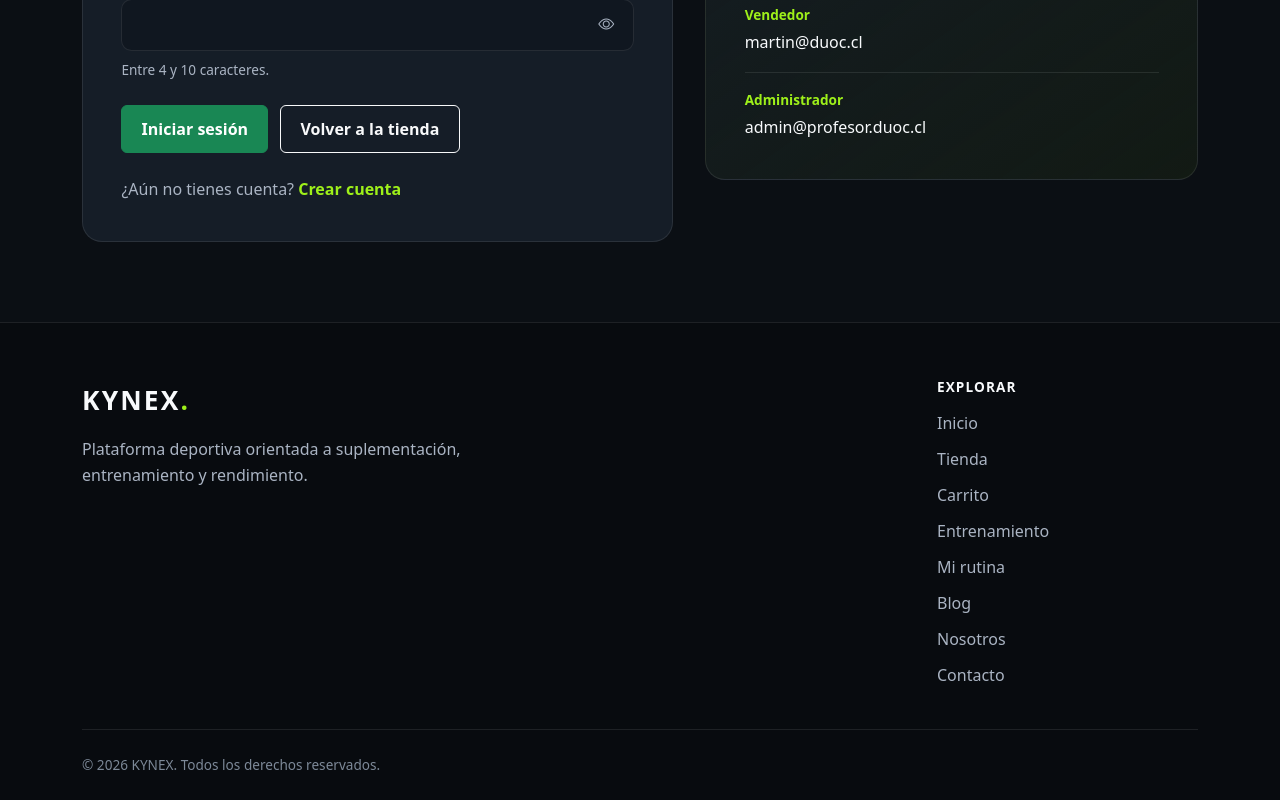
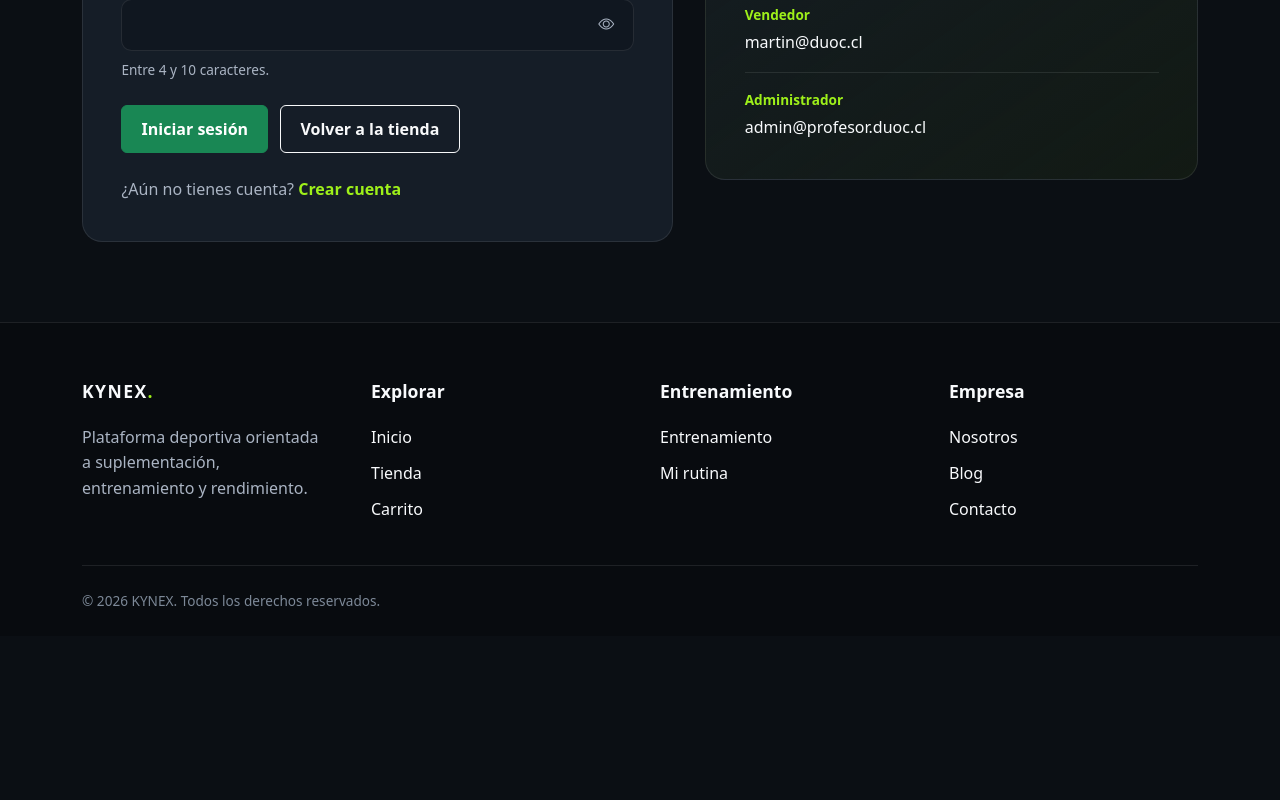
Before and after one commit to AlexanderLlanten/Fs2_pROYECTO, a React (Vite) app: page /login in a window 1280 px wide. Shown: the part 729-1529 px from the top of the page. After the commit the page ends 1365 px from the top, so only its background shows below. Built offline with nearby package versions, Linux system fonts and the light colour scheme; no server answers.

Commit message:
style: organiza el footer en columnas con los enlaces existentes

```diff
--- a/src/components/organisms/Footer.jsx
+++ b/src/components/organisms/Footer.jsx
@@ -12,8 +12,8 @@ function Footer() {
     return (
         <footer className="kynex-footer">
             <div className="container">
-                <div className="row gy-4 justify-content-between">
-                    <div className="col-12 col-md-7 col-lg-5">
+                <nav className="kynex-footer-grid" aria-label="Navegación del pie de página">
+                    <div>
                         <BrandLink />
                         <p className="kynex-footer-description">
                             Plataforma deportiva orientada a suplementación,
@@ -21,22 +21,32 @@ function Footer() {
                         </p>
                     </div>
 
-                    <div className="col-12 col-md-4 col-lg-3">
+                    <div>
                         <h2 className="kynex-footer-title">Explorar</h2>
-                        <nav aria-label="Navegación del pie de página">
                         <ul className="kynex-footer-links">
                             <li><Link to="/">Inicio</Link></li>
                             <li><Link to="/productos">Tienda</Link></li>
                             <li><Link to="/carrito">Carrito</Link></li>
+                        </ul>
+                    </div>
+
+                    <div>
+                        <h2 className="kynex-footer-title">Entrenamiento</h2>
+                        <ul className="kynex-footer-links">
                             <li><Link to="/entrenamiento">Entrenamiento</Link></li>
                             <li><Link to="/rutina">Mi rutina</Link></li>
+                        </ul>
+                    </div>
+
+                    <div>
+                        <h2 className="kynex-footer-title">Empresa</h2>
+                        <ul className="kynex-footer-links">
+                            <li><Link to="/nosotros">Nosotros</Link></li>
                             <li><Link to="/blog">Blog</Link></li>
-                                <li><Link to="/nosotros">Nosotros</Link></li>
                             <li><Link to="/contacto">Contacto</Link></li>
                         </ul>
+                    </div>
                 </nav>
-                    </div>
-                </div>
 
                 <div className="kynex-footer-bottom">
                     <p>© {new Date().getFullYear()} KYNEX. Todos los derechos reservados.</p>
--- a/src/styles/layout.css
+++ b/src/styles/layout.css
@@ -227,28 +227,48 @@ html {
     border-top: 1px solid var(--kynex-border);
 }
 
+.kynex-footer-grid {
+    display: grid;
+    grid-template-columns: repeat(4, minmax(0, 1fr));
+    gap: 2.5rem;
+}
+
+.kynex-footer-grid > div {
+    min-width: 0;
+}
+
+.kynex-footer .kynex-brand {
+    font-size: 1.1rem;
+    line-height: 1.4;
+}
+
 .kynex-footer-description {
     max-width: 430px;
-    margin: 1rem 0 0;
+    margin: 1.2rem 0 0;
     color: var(--kynex-muted);
 }
 
 .kynex-footer-title {
-    margin-bottom: 1rem;
-    font-size: 0.85rem;
-    font-weight: 800;
-    letter-spacing: 0.08em;
-    text-transform: uppercase;
+    margin: 0 0 1.2rem;
+    color: var(--kynex-text);
+    font-size: 1.1rem;
+    font-weight: 700;
+    line-height: 1.4;
 }
 
 .kynex-footer-links {
     display: flex;
     flex-direction: column;
-    gap: 0.65rem;
+    gap: 0.35rem;
     padding: 0;
     margin: 0;
     list-style: none;
-    color: var(--kynex-muted);
+    color: var(--kynex-text);
+}
+
+.kynex-footer-links a {
+    display: inline-block;
+    padding-block: 0.15rem;
 }
 
 .kynex-footer-links a:hover,
@@ -273,6 +293,14 @@ html {
 .kynex-header button:focus-visible {
     outline: 2px solid var(--kynex-accent);
     outline-offset: 4px;
+}
+
+@media (max-width: 991.98px) {
+    .kynex-footer-grid { grid-template-columns: repeat(2, minmax(0, 1fr)); }
+}
+
+@media (max-width: 575.98px) {
+    .kynex-footer-grid { grid-template-columns: minmax(0, 1fr); gap: 2rem; }
 }
 
 @media (min-width: 1200px) {
```
Also changed, not shown: 1 other file (tests, documents, lock files or other folders). Lines whose indentation alone changed are shown as unchanged.
